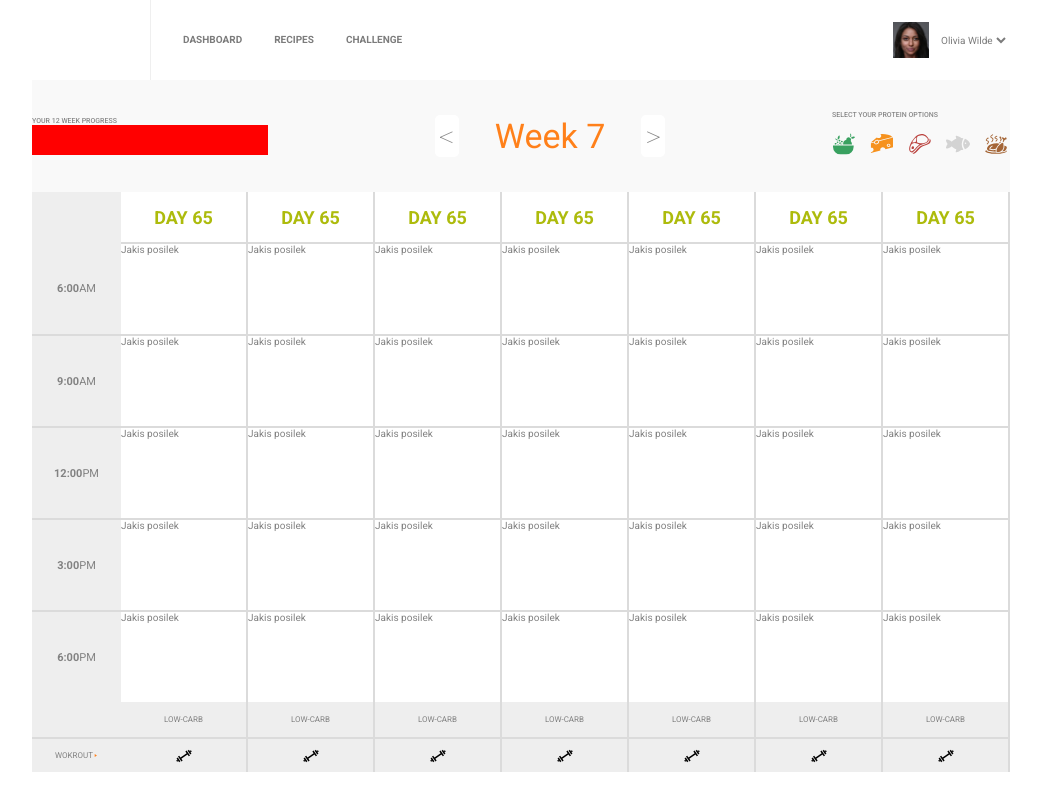
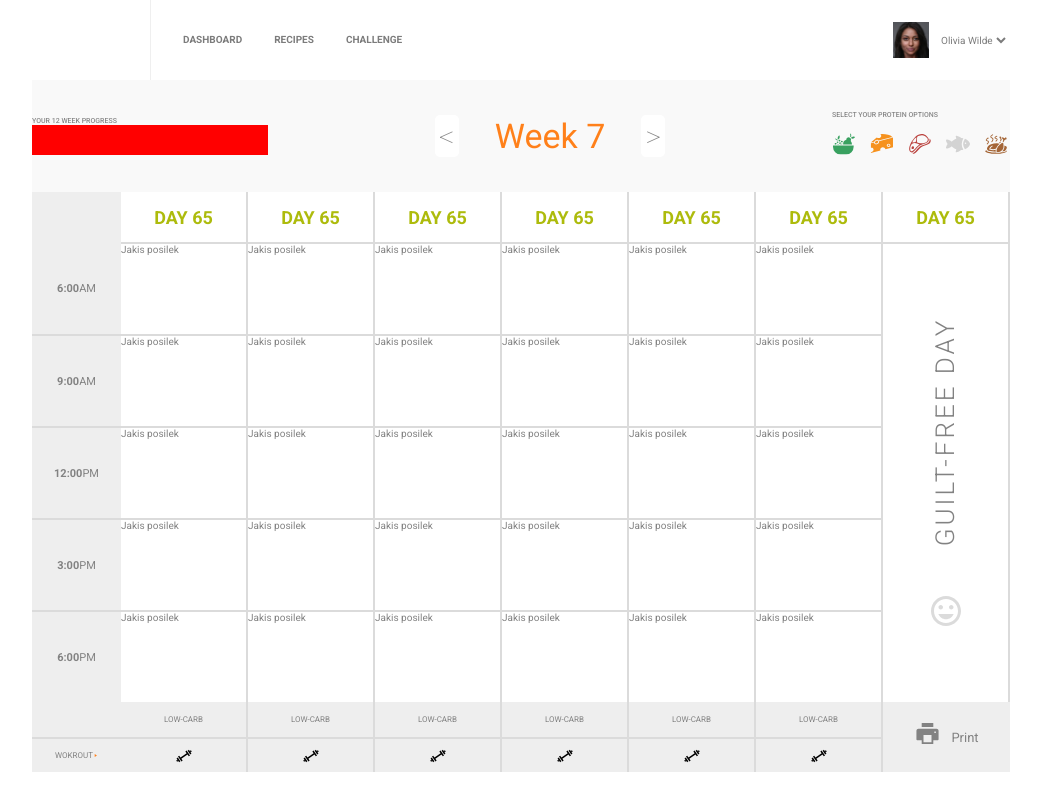
Before and after one commit to molekJ/recruitment-task-get-r, a React (Create React App) app: page / in a window 1280 px wide. Shown: the whole page, without its empty margins (119-1160 px from the left). Built offline with nearby package versions, Linux system fonts and the light colour scheme.

Commit message:
guilt-free day section finished

```diff
--- a/src/components/Content/ContentElements.js
+++ b/src/components/Content/ContentElements.js
@@ -48,3 +48,63 @@ export const ContainerHours = styled.div`
     }
   }
 `;
+
+export const ContainerFreeDay = styled.div`
+  display: grid;
+  grid-template-rows: 50px 460px 70px;
+`;
+export const DayH3 = styled.h3`
+  text-transform: uppercase;
+  font-size: 18px;
+  color: var(--lightgreen);
+  display: flex;
+  justify-content: center;
+  align-items: center;
+  border-right: 2px solid var(--grey2);
+`;
+
+export const GuiltFreeInfo = styled.div`
+  border-right: 2px solid var(--grey2);
+  border-top: 2px solid var(--grey2);
+  display: flex;
+  flex-direction: column-reverse;
+  justify-content: space-around;
+  align-items: center;
+  color: var(--grey2);
+  max-width: 127px;
+  font-size: 36px;
+
+  p {
+    text-transform: uppercase;
+    color: var(--darkgrey4);
+    font-size: 26px;
+    transform: rotate(-90deg);
+    white-space: nowrap;
+    margin-top: 100px;
+    font-weight: 300;
+    letter-spacing: 3px;
+  }
+`;
+export const PrintIcon = styled.div`
+  background: var(--darkgrey2);
+  font-size: 27px;
+  text-transform: capitalize;
+  color: var(--darkgrey4);
+  display: flex;
+  justify-content: center;
+  align-items: center;
+
+  div {
+    :hover {
+      cursor: pointer;
+    }
+  }
+
+  p {
+    font-size: 13px;
+    margin-left: 10px;
+    :hover {
+      cursor: pointer;
+    }
+  }
+`;
--- a/src/components/Content/DayElements.js
+++ b/src/components/Content/DayElements.js
@@ -3,14 +3,9 @@ import styled from "styled-components";
 export const Container = styled.div`
   display: grid;
   grid-template-rows: 50px repeat(5, 92px) repeat(2, 35px);
-  /* border-left: 2px solid var(--darkgrey5); */
 
   > div {
     border-top: 2px solid var(--grey2);
-  }
-
-  :nth-of-type(2) {
-    /* border-left: none; */
   }
 `;
 
@@ -46,7 +41,7 @@ export const WokroutIcon = styled.div`
   background: var(--darkgrey2);
   border-right: 2px solid var(--grey2);
 
-  :hover {
+  > :hover {
     cursor: pointer;
   }
 `;
--- a/src/components/Content/index.js
+++ b/src/components/Content/index.js
@@ -1,7 +1,16 @@
 import React from "react";
 import ContainerDay from "./ContainerDay";
-import { ContainerContent, ContainerHours } from "./ContentElements";
+import {
+  ContainerContent,
+  ContainerHours,
+  ContainerFreeDay,
+  GuiltFreeInfo,
+  PrintIcon,
+  DayH3,
+} from "./ContentElements";
 import { MdPlayArrow } from "react-icons/md";
+import { AiFillPrinter } from "react-icons/ai";
+import { MdTagFaces } from "react-icons/md";
 
 export default function Content() {
   return (
@@ -38,7 +47,19 @@ export default function Content() {
         <ContainerDay />
         <ContainerDay />
         <ContainerDay />
-        <ContainerDay />
+        <ContainerFreeDay>
+          <DayH3>day 65</DayH3>
+          <GuiltFreeInfo>
+            <MdTagFaces />
+            <p>guilt-free day</p>
+          </GuiltFreeInfo>
+          <PrintIcon>
+            <div>
+              <AiFillPrinter />
+            </div>
+            <p>print</p>
+          </PrintIcon>
+        </ContainerFreeDay>
       </ContainerContent>
     </>
   );
```
